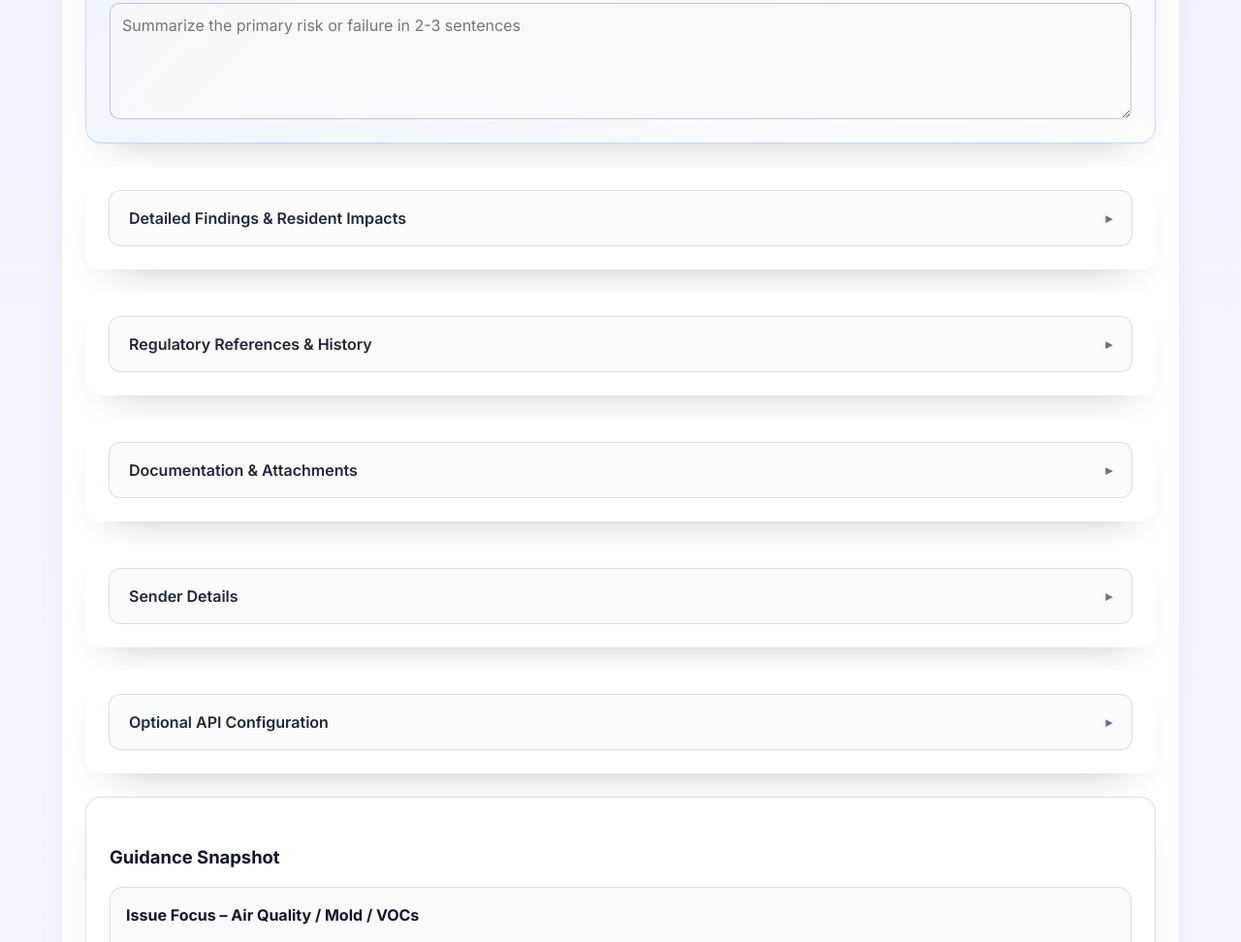
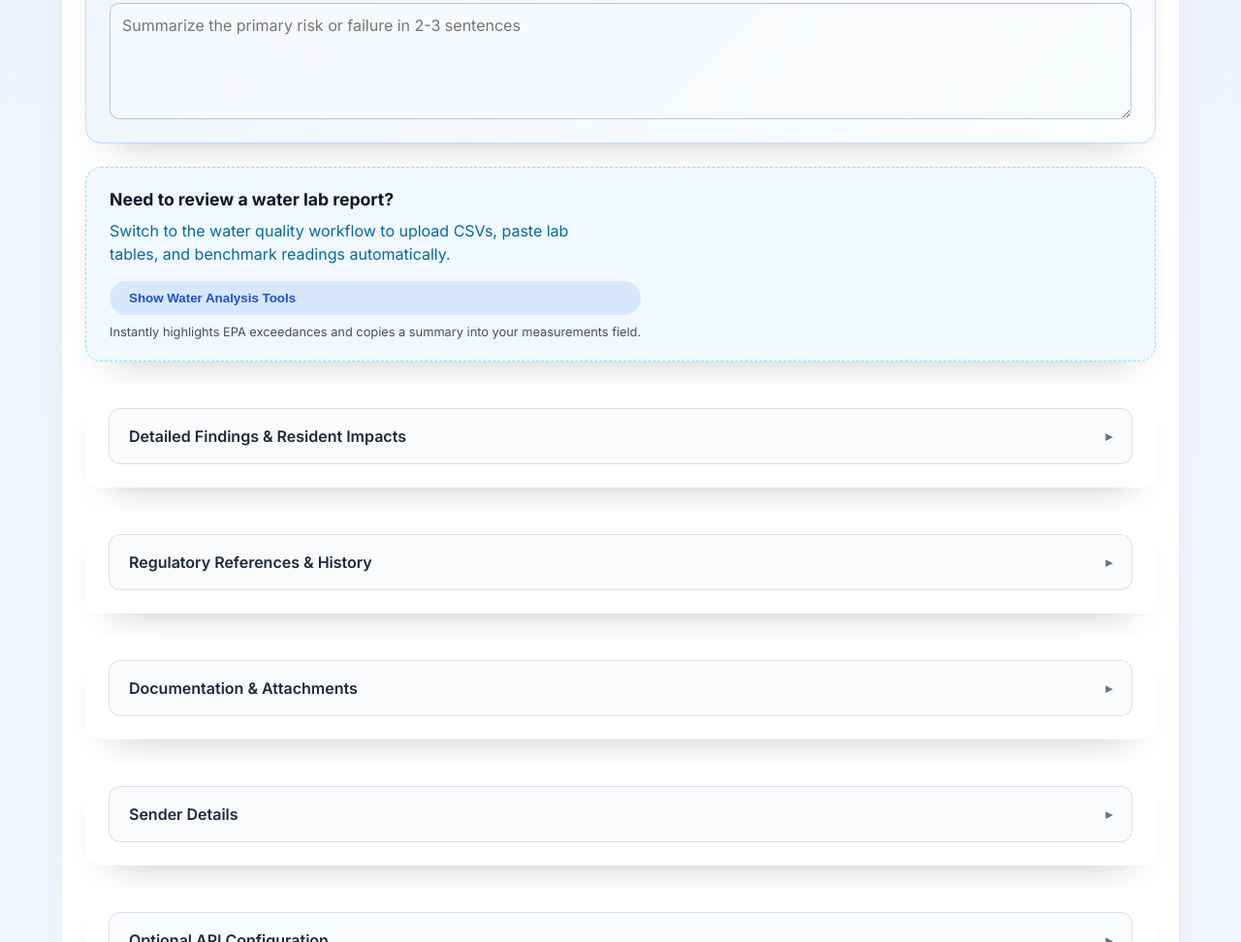
Before and after one commit to ZeyadKm/Kertokt, a website with bundled scripts: page index.html in a window 1280 px wide. Shown: the part 729-1701 px from the top of the page at 97% size. Built offline with nearby package versions, Linux system fonts and the light colour scheme.

Commit message:
Improve discoverability of water analysis workflow

```diff
--- a/src/main.js
+++ b/src/main.js
@@ -42,6 +42,7 @@ class HomeLLMApp {
     this.attachments = [];
     this.activeTab = 'composer';
     this.generatedEmail = '';
+    this.pendingFocus = null;
     this.sectionState = {
       findings: false,
       regulatory: false,
@@ -81,6 +82,7 @@ class HomeLLMApp {
     this.bindTabEvents();
     this.bindComposerEvents();
     this.bindDatasetEvents();
+    this.applyPendingFocus();
   }
 
   renderComposer() {
@@ -174,6 +176,8 @@ class HomeLLMApp {
           )}</textarea>
         </div>
       </div>
+
+      ${this.state.issueType !== 'water-quality' ? this.renderWaterCallout() : ''}
 
       ${this.state.issueType === 'water-quality' ? this.renderWaterAnalysisPanel() : ''}
 
@@ -342,6 +346,23 @@ class HomeLLMApp {
             )}</textarea>
           </div>
           <div id="statusArea"></div>
+        </div>
+      </div>
+    `;
+  }
+
+  renderWaterCallout() {
+    return `
+      <div class="panel water-cta">
+        <div class="water-cta-body">
+          <div>
+            <h3>Need to review a water lab report?</h3>
+            <p>Switch to the water quality workflow to upload CSVs, paste lab tables, and benchmark readings automatically.</p>
+          </div>
+          <div class="water-cta-actions">
+            <button type="button" id="activateWaterTools" class="btn btn-secondary">Show Water Analysis Tools</button>
+            <small>Instantly highlights EPA exceedances and copies a summary into your measurements field.</small>
+          </div>
         </div>
       </div>
     `;
@@ -554,6 +575,11 @@ class HomeLLMApp {
         }
       });
     });
+
+    const activateWaterTools = composer.querySelector('#activateWaterTools');
+    if (activateWaterTools) {
+      activateWaterTools.addEventListener('click', () => this.activateWaterTools());
+    }
 
     composer.querySelectorAll('details[data-section]').forEach((details) => {
       details.addEventListener('toggle', (event) => {
@@ -935,6 +961,14 @@ class HomeLLMApp {
     this.showStatus('Cleared water analysis data.', 'success');
   }
 
+  activateWaterTools() {
+    this.state.issueType = 'water-quality';
+    this.sectionState.findings = true;
+    this.pendingFocus = '#waterAnalysisFile';
+    this.render();
+    this.showStatus('Water quality tools ready – upload a file or paste your readings.', 'success');
+  }
+
   handleGenerate() {
     const { subject, body } = buildEmail(this.state, this.attachments);
     this.generatedEmail = `Subject: ${subject}\n\n${body}`;
@@ -992,6 +1026,25 @@ class HomeLLMApp {
     }, 4000);
   }
 
+  applyPendingFocus() {
+    if (!this.pendingFocus) {
+      return;
+    }
+
+    const target = this.root.querySelector(this.pendingFocus);
+    if (target) {
+      target.scrollIntoView({ behavior: 'smooth', block: 'center' });
+      if (typeof target.focus === 'function') {
+        try {
+          target.focus({ preventScroll: true });
+        } catch (error) {
+          target.focus();
+        }
+      }
+    }
+    this.pendingFocus = null;
+  }
+
   escape(value) {
     return String(value || '')
       .replace(/&/g, '&amp;')
--- a/src/styles.css
+++ b/src/styles.css
@@ -71,6 +71,45 @@ body {
 .panel.highlight {
   background: linear-gradient(135deg, rgba(59, 130, 246, 0.1), rgba(59, 130, 246, 0.02));
   border: 1px solid rgba(59, 130, 246, 0.25);
+}
+
+.panel.water-cta {
+  border: 1px dashed rgba(56, 189, 248, 0.5);
+  background: rgba(240, 249, 255, 0.9);
+  padding: 20px 24px;
+}
+
+.water-cta-body {
+  display: flex;
+  flex-wrap: wrap;
+  justify-content: space-between;
+  gap: 16px;
+  align-items: center;
+}
+
+.water-cta h3 {
+  margin: 0 0 6px;
+  font-size: 1.1rem;
+  color: #0f172a;
+}
+
+.water-cta p {
+  margin: 0;
+  color: #0369a1;
+  max-width: 520px;
+}
+
+.water-cta-actions {
+  display: flex;
+  flex-direction: column;
+  gap: 8px;
+  min-width: 220px;
+}
+
+.water-cta-actions small {
+  color: #0f172a;
+  opacity: 0.75;
+  font-size: 0.8rem;
 }
 
 .panel.guidance {
```
Lines whose indentation alone changed are shown as unchanged.
